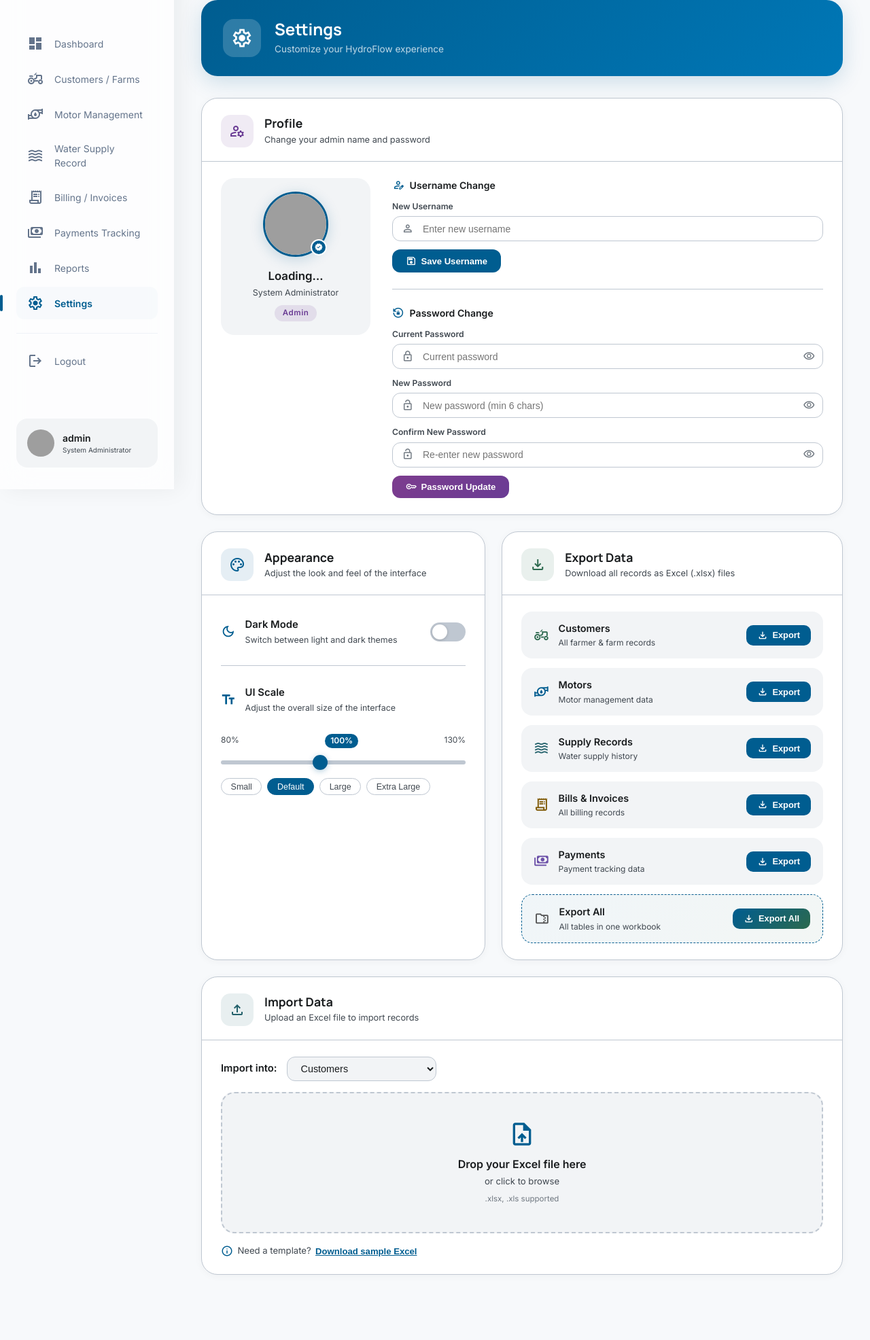
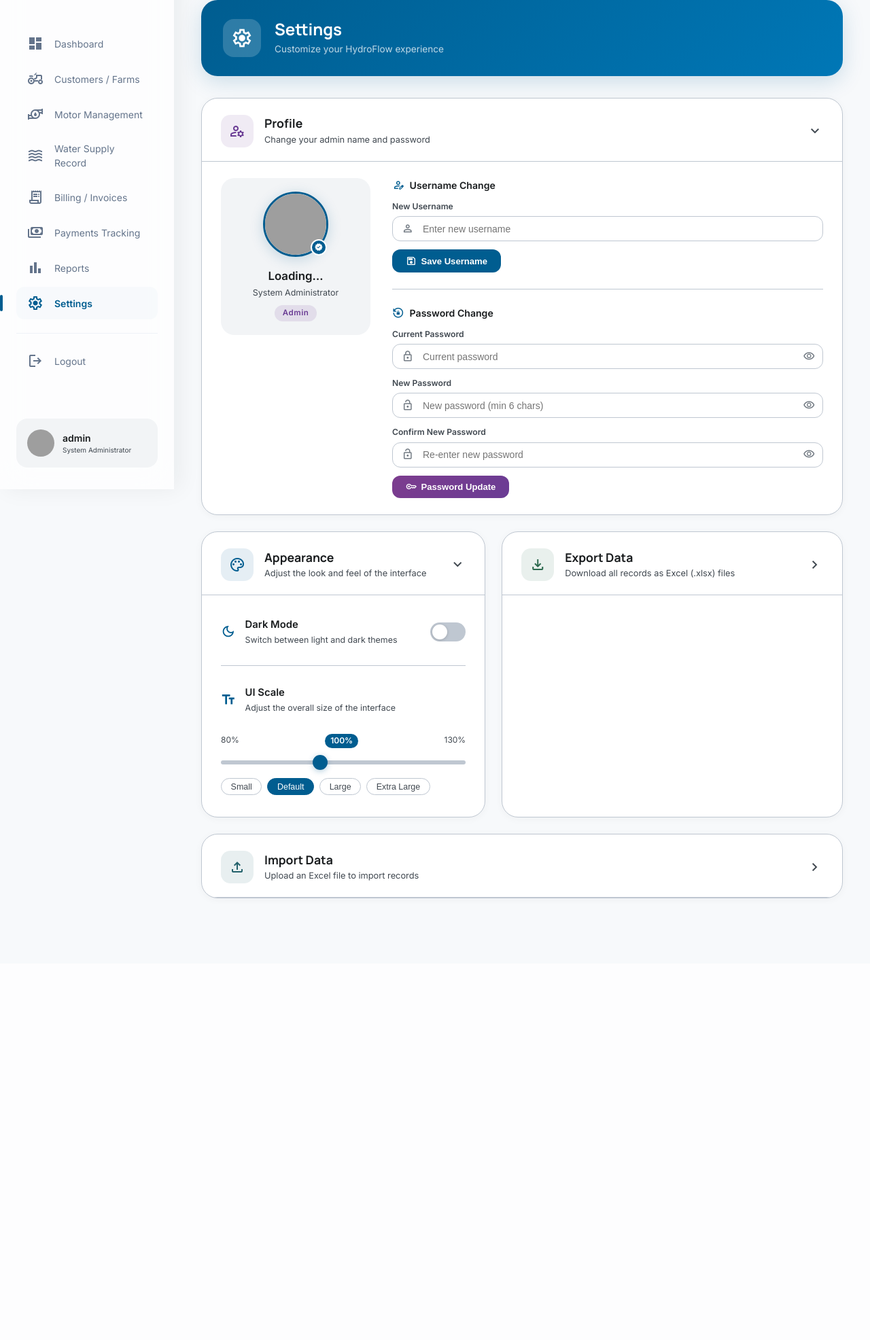
Before and after one commit to Dark-Priyanshu/water_Supply_System-HydroFlow-, a PHP site: page /views/settings.php in a window 1280 px wide. Shown: the part 80-2052 px from the top of the page at 68% size. After the commit the page ends 1402 px from the top, so only its background shows below. Run offline with PHP 8.4, Linux system fonts and the light colour scheme; a user stored in the database is signed in; data comes from the database, SQL or seed files in the repository; some libraries are stand-ins or nearby versions; grey boxes are pictures that could not be loaded.

Commit message:
🚀 HydroFlow Update: Fixed routing, dynamic dashboard, collapsible settings, and eye-toggle buttons.

```diff
--- /dev/null
+++ b/config/config.php
@@ -0,0 +1,37 @@
+<?php
+/**
+ * HydroFlow Configuration
+ * Centralized settings for the project including dynamic BASE_URL resolution.
+ */
+
+if (!defined('BASE_URL')) {
+    $protocol = (isset($_SERVER['HTTPS']) && $_SERVER['HTTPS'] === 'on') ? "https" : "http";
+    $host = $_SERVER['HTTP_HOST'];
+
+    // Physical path of the project root (where index.php resides)
+    // __DIR__ is .../config. Project root is one level up.
+    $project_dir = str_replace('\\', '/', realpath(__DIR__ . '/..'));
+
+    // Web path relative to document root
+    $doc_root = str_replace('\\', '/', $_SERVER['DOCUMENT_ROOT']);
+
+    // Calculate the base path (e.g., /waterS)
+    if (!empty($doc_root) && strpos($project_dir, $doc_root) === 0) {
+        $base_path = str_replace($doc_root, '', $project_dir);
+    } else {
+        // Fallback for cases where DOCUMENT_ROOT doesn't match project_dir (e.g. symlinks or CLI)
+        // Usually, in XAMPP, this is /waterS if the project is in htdocs
+        $base_path = '/' . basename($project_dir);
+    }
+
+    // Ensure base path doesn't have a trailing slash for consistency
+    $base_path = rtrim($base_path, '/');
+
+    define('BASE_URL', $protocol . "://" . $host . $base_path . '/');
+}
+
+// Session security
+if (session_status() === PHP_SESSION_NONE) {
+    session_start();
+}
+?>
--- a/database.sql
+++ b/database.sql
@@ -67,4 +67,4 @@ CREATE TABLE payments (
 );
 
 -- Default admin password is 'admin123'
-INSERT INTO admins (username, password) VALUES ('admin', '$2y$10$92IXUNpkjO0rOQ5byMi.Ye4oKoEa3Ro9llC/.og/at2.uheWG/igi');
+INSERT INTO admins (username, password) VALUES ('admin', '$2y$10$Zsu1SykDdyDItd/lq9832uHrYMlm78Enl.wD7zWHdyJRa34qsbbt.');
--- a/includes/header.php
+++ b/includes/header.php
@@ -6,11 +6,8 @@ if (!isset($_SESSION['admin_id'])) {
     header("Location: ../views/login.php");
     exit();
 }
-// Robust dynamic base_url resolution
-$protocol = isset($_SERVER['HTTPS']) && $_SERVER['HTTPS'] === 'on' ? "https" : "http";
-$host = $_SERVER['HTTP_HOST'];
-$project_root = str_replace(['/views', '/includes', '/controllers', '/models'], '', dirname($_SERVER['SCRIPT_NAME']));
-$base_url = $protocol . "://" . $host . rtrim($project_root, '/') . '/';
+require_once __DIR__ . '/../config/config.php';
+
 
 // DB connection (needed by sidebar for dynamic admin name)
 if (!isset($conn)) {
@@ -27,7 +24,7 @@ if (!isset($conn)) {
     <meta content="width=device-width, initial-scale=1.0" name="viewport"/>
     <title>HydroFlow | Precision Water Management</title>
     <!-- Favicon -->
-    <link rel="icon" href="<?= $base_url ?>assets/images/icon.png" type="image/png">
+    <link rel="icon" href="<?= BASE_URL ?>assets/images/icon.png" type="image/png">
     <!-- Fonts -->
     <link href="https://fonts.googleapis.com" rel="preconnect"/>
     <link crossorigin="" href="https://fonts.gstatic.com" rel="preconnect"/>
@@ -36,8 +33,8 @@ if (!isset($conn)) {
     <link href="https://fonts.googleapis.com/css2?family=Material+Symbols+Outlined:wght,FILL@100..700,0..1&display=swap" rel="stylesheet"/>
 
     <!-- Core & Component Styles (Vanilla CSS Migration) -->
-    <link rel="stylesheet" href="<?= $base_url ?>assets/css/main.css">
-    <link rel="stylesheet" href="<?= $base_url ?>assets/css/components.css">
+    <link rel="stylesheet" href="<?= BASE_URL ?>assets/css/main.css">
+    <link rel="stylesheet" href="<?= BASE_URL ?>assets/css/components.css">
 
 
     <!-- Prevent flash: apply saved theme + scale BEFORE first paint -->
--- a/includes/sidebar.php
+++ b/includes/sidebar.php
@@ -5,7 +5,7 @@
     <aside id="sidebarMenu" class="side-sidebar">
         <div style="margin-bottom: 3rem; padding: 0 0.5rem; display: flex; align-items: center; gap: 0.75rem;">
             <div style="width: 2.5rem; height: 2.5rem; border-radius: 0.75rem; display: flex; align-items: center; justify-content: center;">
-                <img src="<?= $base_url ?>assets/images/icon.png" alt="HydroFlow Logo" style="width: 100%; height: 100%; object-fit: contain;">
+                <img src="<?= BASE_URL ?>assets/images/icon.png" alt="HydroFlow Logo" style="width: 100%; height: 100%; object-fit: contain;">
             </div>
             <div>
                 <h1 style="font-size: 1.25rem; font-weight: 700; color: var(--color-primary); letter-spacing: -0.025em; font-family: var(--font-headline);">HydroFlow</h1>
@@ -26,41 +26,41 @@
                 }
             }
             ?>
-            <a class="<?= getLinkClass(['dashboard.php'], $current_page) ?>" href="<?= $base_url ?>views/dashboard.php">
+            <a class="<?= getLinkClass(['dashboard.php'], $current_page) ?>" href="<?= BASE_URL ?>views/dashboard.php">
                 <span class="material-symbols-outlined" style="font-variation-settings: 'FILL' 1;">dashboard</span>
                 <span>Dashboard</span>
             </a>
-            <a class="<?= getLinkClass(['customer_list.php', 'add_customer.php'], $current_page) ?>" href="<?= $base_url ?>views/customers/customer_list.php">
+            <a class="<?= getLinkClass(['customer_list.php', 'add_customer.php'], $current_page) ?>" href="<?= BASE_URL ?>views/customers/customer_list.php">
                 <span class="material-symbols-outlined">agriculture</span>
                 <span>Customers / Farms</span>
             </a>
-            <a class="<?= getLinkClass(['motor_list.php', 'add_motor.php'], $current_page) ?>" href="<?= $base_url ?>views/motors/motor_list.php">
+            <a class="<?= getLinkClass(['motor_list.php', 'add_motor.php'], $current_page) ?>" href="<?= BASE_URL ?>views/motors/motor_list.php">
                 <span class="material-symbols-outlined">water_pump</span>
                 <span>Motor Management</span>
             </a>
-            <a class="<?= getLinkClass(['supply_history.php', 'add_supply.php'], $current_page) ?>" href="<?= $base_url ?>views/supply/supply_history.php">
+            <a class="<?= getLinkClass(['supply_history.php', 'add_supply.php'], $current_page) ?>" href="<?= BASE_URL ?>views/supply/supply_history.php">
                 <span class="material-symbols-outlined">waves</span>
                 <span>Water Supply Record</span>
             </a>
-            <a class="<?= getLinkClass(['bill_history.php', 'generate_bill.php', 'view_bill.php'], $current_page) ?>" href="<?= $base_url ?>views/billing/bill_history.php">
+            <a class="<?= getLinkClass(['bill_history.php', 'generate_bill.php', 'view_bill.php'], $current_page) ?>" href="<?= BASE_URL ?>views/billing/bill_history.php">
                 <span class="material-symbols-outlined">receipt_long</span>
                 <span>Billing / Invoices</span>
             </a>
-            <a class="<?= getLinkClass(['payment_history.php', 'add_payment.php'], $current_page) ?>" href="<?= $base_url ?>views/payments/payment_history.php">
+            <a class="<?= getLinkClass(['payment_history.php', 'add_payment.php'], $current_page) ?>" href="<?= BASE_URL ?>views/payments/payment_history.php">
                 <span class="material-symbols-outlined">payments</span>
                 <span>Payments Tracking</span>
             </a>
-            <a class="<?= getLinkClass(['daily_report.php'], $current_page) ?>" href="<?= $base_url ?>views/reports/daily_report.php">
+            <a class="<?= getLinkClass(['daily_report.php'], $current_page) ?>" href="<?= BASE_URL ?>views/reports/daily_report.php">
                 <span class="material-symbols-outlined">bar_chart</span>
                 <span>Reports</span>
             </a>
-            <a class="<?= getLinkClass(['settings.php'], $current_page) ?>" href="<?= $base_url ?>views/settings.php">
+            <a class="<?= getLinkClass(['settings.php'], $current_page) ?>" href="<?= BASE_URL ?>views/settings.php">
                 <span class="material-symbols-outlined">settings</span>
                 <span>Settings</span>
             </a>
 
             <div style="padding-top: 1rem; margin-top: 1rem; border-top: 1px solid rgba(226, 232, 240, 0.5);">
-                <a class="nav-link" style="color: #64748b;" onmouseover="this.style.color='#ba1a1a'; this.style.backgroundColor='rgba(254, 226, 226, 0.5)';" onmouseout="this.style.color='#64748b'; this.style.backgroundColor='transparent';" href="<?= $base_url ?>logout.php">
+                <a class="nav-link" style="color: #64748b;" onmouseover="this.style.color='#ba1a1a'; this.style.backgroundColor='rgba(254, 226, 226, 0.5)';" onmouseout="this.style.color='#64748b'; this.style.backgroundColor='transparent';" href="<?= BASE_URL ?>logout.php">
                     <span class="material-symbols-outlined">logout</span>
                     <span>Logout</span>
                 </a>
--- a/views/settings.php
+++ b/views/settings.php
@@ -1,16 +1,13 @@
 <?php
-if (session_status() === PHP_SESSION_NONE) session_start();
+require_once __DIR__ . '/../config/config.php';
 if (!isset($_SESSION['admin_id'])) {
-    header("Location: ../../views/login.php");
+    header("Location: " . BASE_URL . "views/login.php");
     exit();
 }
-$protocol = isset($_SERVER['HTTPS']) && $_SERVER['HTTPS'] === 'on' ? "https" : "http";
-$host = $_SERVER['HTTP_HOST'];
-$project_root = str_replace(['/views', '/includes', '/controllers', '/models'], '', dirname($_SERVER['SCRIPT_NAME']));
-$base_url = $protocol . "://" . $host . rtrim($project_root, '/') . '/';
 include '../includes/header.php';
 include '../includes/sidebar.php';
 ?>
+
 
 <!-- Settings Page -->
 <div class="settings-page">
@@ -35,14 +32,15 @@ include '../includes/sidebar.php';
              ║   CARD 0 – PROFILE           ║
              ╚══════════════════════════════╝ -->
         <div class="settings-card profile-full-card" id="profileCard">
-            <div class="settings-card-header">
+            <div class="settings-card-header" onclick="toggleSettingsCard('profileCard')" style="cursor: pointer;">
                 <div class="settings-card-icon profile-icon">
                     <span class="material-symbols-outlined">manage_accounts</span>
                 </div>
-                <div>
+                <div style="flex: 1;">
                     <h2 class="settings-card-title">Profile</h2>
                     <p class="settings-card-desc">Change your admin name and password</p>
                 </div>
+                <span class="material-symbols-outlined settings-chevron">expand_more</span>
             </div>
 
             <div class="settings-card-body">
@@ -142,14 +140,15 @@ include '../includes/sidebar.php';
              ║   CARD 1 – APPEARANCE        ║
              ╚══════════════════════════════╝ -->
         <div class="settings-card" id="appearanceCard">
-            <div class="settings-card-header">
+            <div class="settings-card-header" onclick="toggleSettingsCard('appearanceCard')" style="cursor: pointer;">
                 <div class="settings-card-icon appearance-icon">
                     <span class="material-symbols-outlined">palette</span>
                 </div>
-                <div>
+                <div style="flex: 1;">
                     <h2 class="settings-card-title">Appearance</h2>
                     <p class="settings-card-desc">Adjust the look and feel of the interface</p>
                 </div>
+                <span class="material-symbols-outlined settings-chevron">expand_more</span>
             </div>
 
             <div class="settings-card-body">
@@ -201,14 +200,15 @@ include '../includes/sidebar.php';
              ║   CARD 2 – EXPORT TO EXCEL   ║
              ╚══════════════════════════════╝ -->
         <div class="settings-card" id="exportCard">
-            <div class="settings-card-header">
+            <div class="settings-card-header" onclick="toggleSettingsCard('exportCard')" style="cursor: pointer;">
                 <div class="settings-card-icon export-icon">
                     <span class="material-symbols-outlined">download</span>
                 </div>
-                <div>
+                <div style="flex: 1;">
                     <h2 class="settings-card-title">Export Data</h2>
                     <p class="settings-card-desc">Download all records as Excel (.xlsx) files</p>
                 </div>
+                <span class="material-symbols-outlined settings-chevron">expand_more</span>
             </div>
 
             <div class="settings-card-body">
@@ -308,14 +308,15 @@ include '../includes/sidebar.php';
              ║   CARD 3 – IMPORT            ║
              ╚══════════════════════════════╝ -->
         <div class="settings-card" id="importCard">
-            <div class="settings-card-header">
+            <div class="settings-card-header" onclick="toggleSettingsCard('importCard')" style="cursor: pointer;">
                 <div class="settings-card-icon import-icon">
                     <span class="material-symbols-outlined">upload</span>
                 </div>
-                <div>
+                <div style="flex: 1;">
                     <h2 class="settings-card-title">Import Data</h2>
                     <p class="settings-card-desc">Upload an Excel file to import records</p>
                 </div>
+                <span class="material-symbols-outlined settings-chevron">expand_more</span>
             </div>
 
             <div class="settings-card-body">
@@ -603,10 +604,34 @@ include '../includes/sidebar.php';
     transition: transform 0.3s, box-shadow 0.3s;
     box-shadow: 0 1px 4px rgba(0,0,0,0.18);
 }
-.toggle-switch input:checked + .toggle-slider { background: var(--color-primary); }
 .toggle-switch input:checked + .toggle-slider::before {
     transform: translateX(24px);
     box-shadow: 0 2px 8px rgba(0,93,144,0.35);
+}
+
+/* ─── Collapsible Cards ────────────────────────────────────────── */
+.settings-chevron {
+    transition: transform 0.3s ease;
+    color: var(--color-on-surface-variant);
+}
+.settings-card.collapsed .settings-chevron {
+    transform: rotate(-90deg);
+}
+.settings-card-body {
+    transition: max-height 0.4s ease, opacity 0.3s ease, padding 0.4s ease;
+    max-height: 2000px; /* Large enough for content */
+    overflow: hidden;
+    opacity: 1;
+}
+.settings-card.collapsed .settings-card-body {
+    max-height: 0;
+    opacity: 0;
+    padding-top: 0;
+    padding-bottom: 0;
+    pointer-events: none;
+}
+.settings-card-header {
+    user-select: none;
 }
 
 /* ─── Scale Slider ───────────────────────────────────────────────── */
@@ -875,6 +900,35 @@ include '../includes/sidebar.php';
     'use strict';
 
     /* ══════════════════════════════════════════════════════
+       0.  COLLAPSIBLE SECTIONS
+    ══════════════════════════════════════════════════════ */
+    window.toggleSettingsCard = function(cardId) {
+        const card = document.getElementById(cardId);
+        if (card) {
+            card.classList.toggle('collapsed');
+            // Save state for some persistence
+            const states = JSON.parse(localStorage.getItem('settings_collapse_states') || '{}');
+            states[cardId] = card.classList.contains('collapsed');
+            localStorage.setItem('settings_collapse_states', JSON.stringify(states));
+        }
+    };
+
+    // Restore collapse states
+    (function restoreCollapseStates() {
+        const states = JSON.parse(localStorage.getItem('settings_collapse_states') || '{}');
+        // If first visit, collapse all except Profile and Appearance
+        if (Object.keys(states).length === 0) {
+            states['exportCard'] = true;
+            states['importCard'] = true;
+            localStorage.setItem('settings_collapse_states', JSON.stringify(states));
+        }
+        for (const [id, isCollapsed] of Object.entries(states)) {
+            const card = document.getElementById(id);
+            if (card && isCollapsed) card.classList.add('collapsed');
+        }
+    })();
+
+    /* ══════════════════════════════════════════════════════
        1.  APPEARANCE — Dark Mode & UI Scale
     ══════════════════════════════════════════════════════ */
     const darkToggle   = document.getElementById('darkModeToggle');
@@ -947,7 +1001,7 @@ include '../includes/sidebar.php';
     /* ══════════════════════════════════════════════════════
        2.  EXPORT TO EXCEL
     ══════════════════════════════════════════════════════ */
-    const baseUrl = '<?= $base_url ?>';
+    const baseUrl = '<?= BASE_URL ?>';
 
     /* ══════════════════════════════════════════════════════
        0.  PROFILE — Load + Update
@@ -1018,6 +1072,7 @@ include '../includes/sidebar.php';
     window.togglePasswordVisibility = function(fieldId, btn) {
         const input = document.getElementById(fieldId);
         const icon  = btn.querySelector('.material-symbols-outlined');
+        if (!input || !icon) return;
         if (input.type === 'password') {
             input.type = 'text';
             icon.textContent = 'visibility_off';
--- a/views/supply/supply_history.php
+++ b/views/supply/supply_history.php
@@ -14,7 +14,7 @@ $supplies = $supplyModel->getAllSupply();
         <h2 style="font-family: var(--font-headline); font-size: 1.875rem; font-weight: 800; color: var(--color-on-surface); letter-spacing: -0.025em; margin-bottom: 0.5rem;">Water Supply History</h2>
         <p style="font-size: 1rem; color: var(--color-on-surface-variant); max-width: 40rem;">View previous irrigation logs, duration, and billing status.</p>
     </div>
-    <a href="add_supply.php" class="btn bg-gradient-primary" style="padding: 0.75rem 1.5rem; border-radius: 0.75rem;">
+    <a href="<?= BASE_URL ?>views/supply/add_supply.php" class="btn bg-gradient-primary" style="padding: 0.75rem 1.5rem; border-radius: 0.75rem;">
         <span class="material-symbols-outlined" style="font-variation-settings: 'FILL' 1; font-size: 1.25rem;">waves</span>
         <span>Record Supply</span>
     </a>
@@ -82,7 +82,7 @@ $supplies = $supplyModel->getAllSupply();
                                 Billed
                             </span>
                         <?php else: ?>
-                            <a href="../billing/generate_bill.php?supply_id=<?= $row['supply_id'] ?>" class="btn" style="padding: 0.375rem 0.75rem; font-size: 0.6875rem; background-color: rgba(0, 93, 144, 0.1); color: var(--color-primary); border: 1px solid rgba(0, 93, 144, 0.1);" onmouseover="this.style.backgroundColor='var(--color-primary)'; this.style.color='white';" onmouseout="this.style.backgroundColor='rgba(0, 93, 144, 0.1)'; this.style.color='var(--color-primary)';">
+                            <a href="<?= BASE_URL ?>views/billing/generate_bill.php?supply_id=<?= $row['supply_id'] ?>" class="btn" style="padding: 0.375rem 0.75rem; font-size: 0.6875rem; background-color: rgba(0, 93, 144, 0.1); color: var(--color-primary); border: 1px solid rgba(0, 93, 144, 0.1);" onmouseover="this.style.backgroundColor='var(--color-primary)'; this.style.color='white';" onmouseout="this.style.backgroundColor='rgba(0, 93, 144, 0.1)'; this.style.color='var(--color-primary)';">
                                 <span class="material-symbols-outlined" style="font-size: 1rem;">receipt_long</span> Generate Bill
                             </a>
                         <?php endif; ?>
```
Also changed, not shown: controllers/authController.php (+5 -6 lines), controllers/billingController.php (+7 -8 lines), controllers/customerController.php (+7 -8 lines), controllers/motorController.php (+8 -9 lines), controllers/supplyController.php (+7 -8 lines), index.php (+4 -4 lines), views/dashboard.php (+27 -14 lines), views/landing.php (+11 -19 lines), views/login.php (+8 -12 lines).
